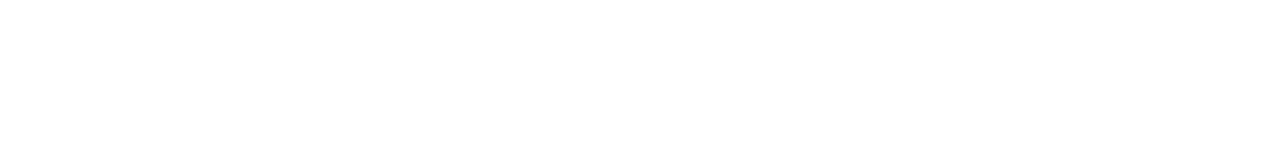
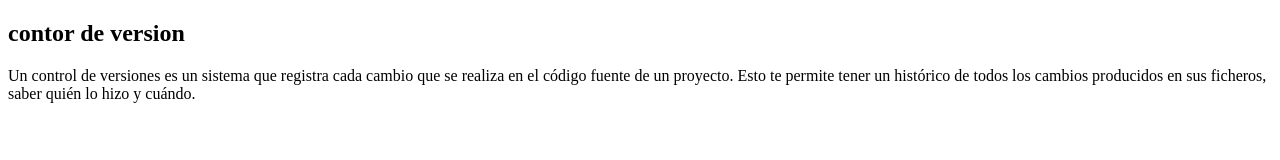
Before and after one commit to akikosaver12/workshop-GIT, a plain HTML site: page pruebra.html in a window 1280 px wide. Drawn offline with Linux system fonts and the light colour scheme.

Commit message:
nuevos avanses con el progama

```diff
--- a/pruebra.html
+++ b/pruebra.html
@@ -7,5 +7,9 @@
 </head>
 <body>
     <title>jejeje</title>
+    <h2> contor de version</h2>
+    <p>Un control de versiones es un sistema que registra cada cambio que se realiza
+        en el código fuente de un proyecto. Esto te permite tener un histórico de todos los
+        cambios producidos en sus ficheros, saber quién lo hizo y cuándo.</p>
 </body>
 </html>
```
